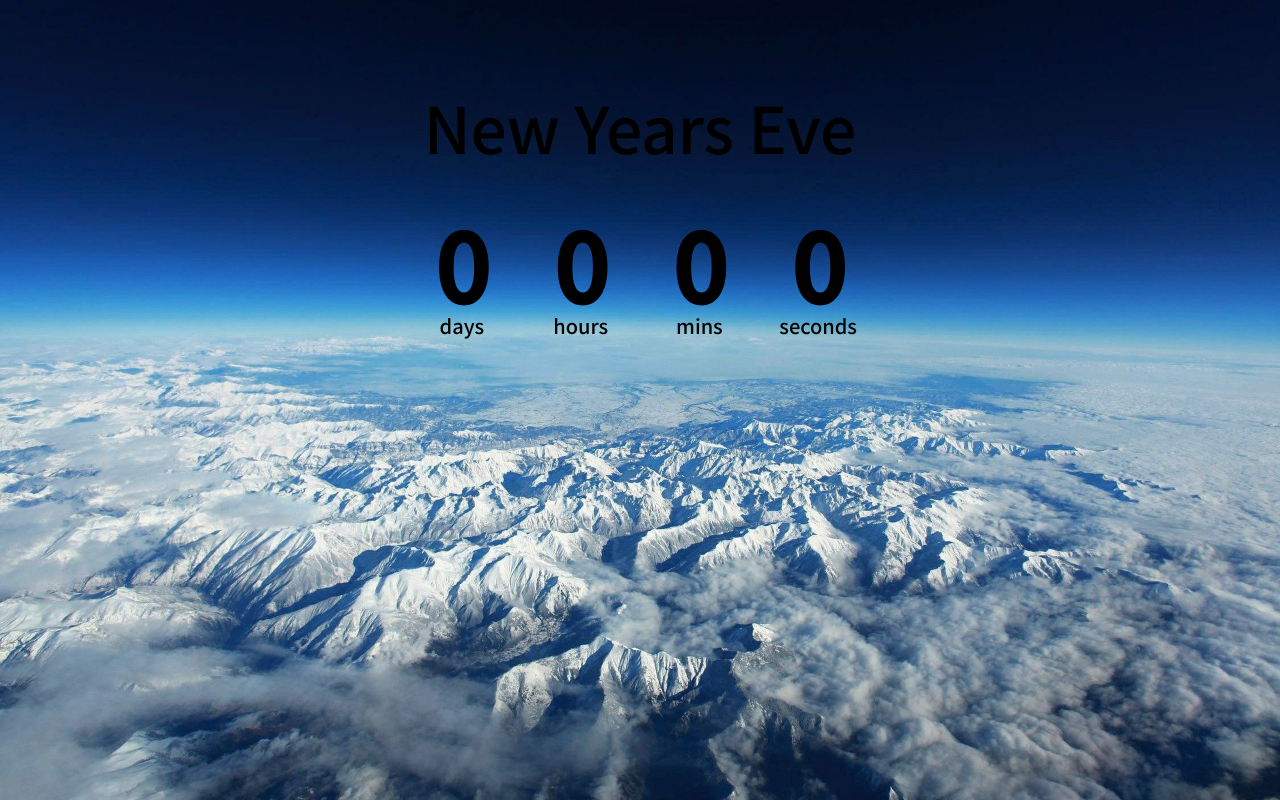
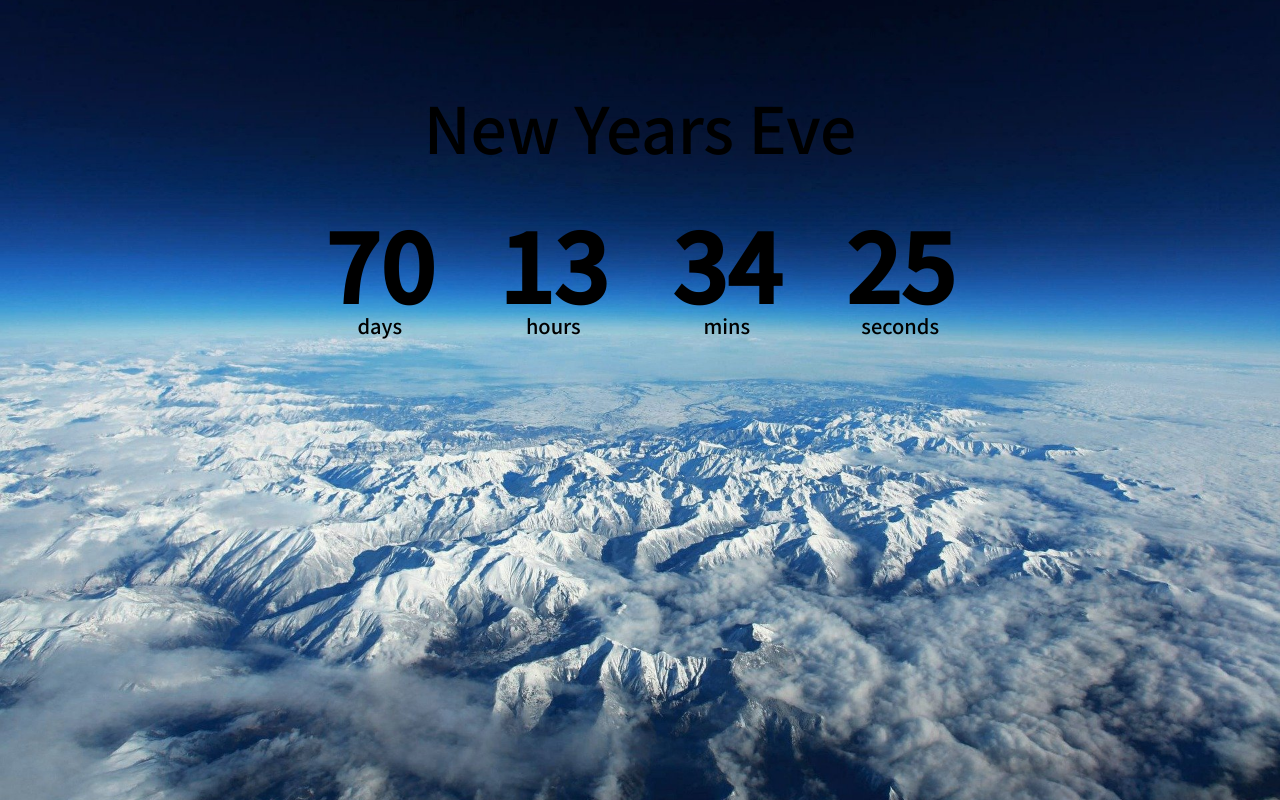
Before and after one commit to rahulMishra05/countdown-timer, a plain HTML site: page index.html in a window 1280 px wide. Drawn offline with Linux system fonts and the light colour scheme.

Commit message:
JavaScript file compeletd

```diff
--- a/index.html
+++ b/index.html
@@ -5,11 +5,11 @@
     <meta name="viewport" content="width=device-width, initial-scale=1.0">
     <title>Countdown Timer</title>
 
+    <!-- Title bar icon -->
+    <link rel="icon" href="./title_bar.png">
+
     <!-- Linking style sheet -->
     <link rel="stylesheet" href="style.css">
-
-    <!-- Linking the javascript file -->
-    <script src="./script.js"></script>
 </head>
 <body>
     <!-- FOR THE HEADING -->
@@ -41,5 +41,12 @@
             <span>seconds</span>
         </div>
     </div>
+
+    <!-- Linking the javascript file -->
+    <!--
+        Script is placed here because if we place script in the hrading tag, then the script will run before the loading of the DOM,
+        thus we will be trying to get an element which has not been parsed yet, which will cause an error.
+    -->
+    <script src="./script.js"></script>
 </body>
 </html>
--- a/script.js
+++ b/script.js
@@ -0,0 +1,39 @@
+const daysEl = document.getElementById('days');
+const hoursEl = document.getElementById('hours');
+const minsEl = document.getElementById('mins');
+const secondsEl = document.getElementById('seconds');
+
+const newYears = '1 Jan 2021';
+
+function countdown() {
+    const newYearsDate = new Date(newYears);
+    const currentDate = new Date();
+
+    const totalSeconds = (newYearsDate - currentDate) / 1000;
+
+    const days = Math.floor(totalSeconds / 3600 / 24);
+    const hours = Math.floor(totalSeconds / 3600) % 24;
+    const mins = Math.floor(totalSeconds / 60) % 60;
+    const seconds = Math.floor(totalSeconds) % 60;
+
+    // To see the output in the console.
+    // console.log(days, hours, mins, seconds);
+
+    daysEl.innerHTML = days;
+    hoursEl.innerHTML = formatTime(hours);
+    minsEl.innerHTML = formatTime(mins);
+    secondsEl.innerHTML = formatTime(seconds);
+}
+
+// Adding zero if only single digit is present in time
+function formatTime(time) {
+    // Uisng terniary operator
+    return time < 10 ? `0${time}` : time;
+}
+
+// Initial Call
+countdown();
+
+
+// Here, we had seted an interval which will call the countdown evey second.
+setInterval(countdown, 1000);
```
Also changed, not shown: title_bar.png (added).
